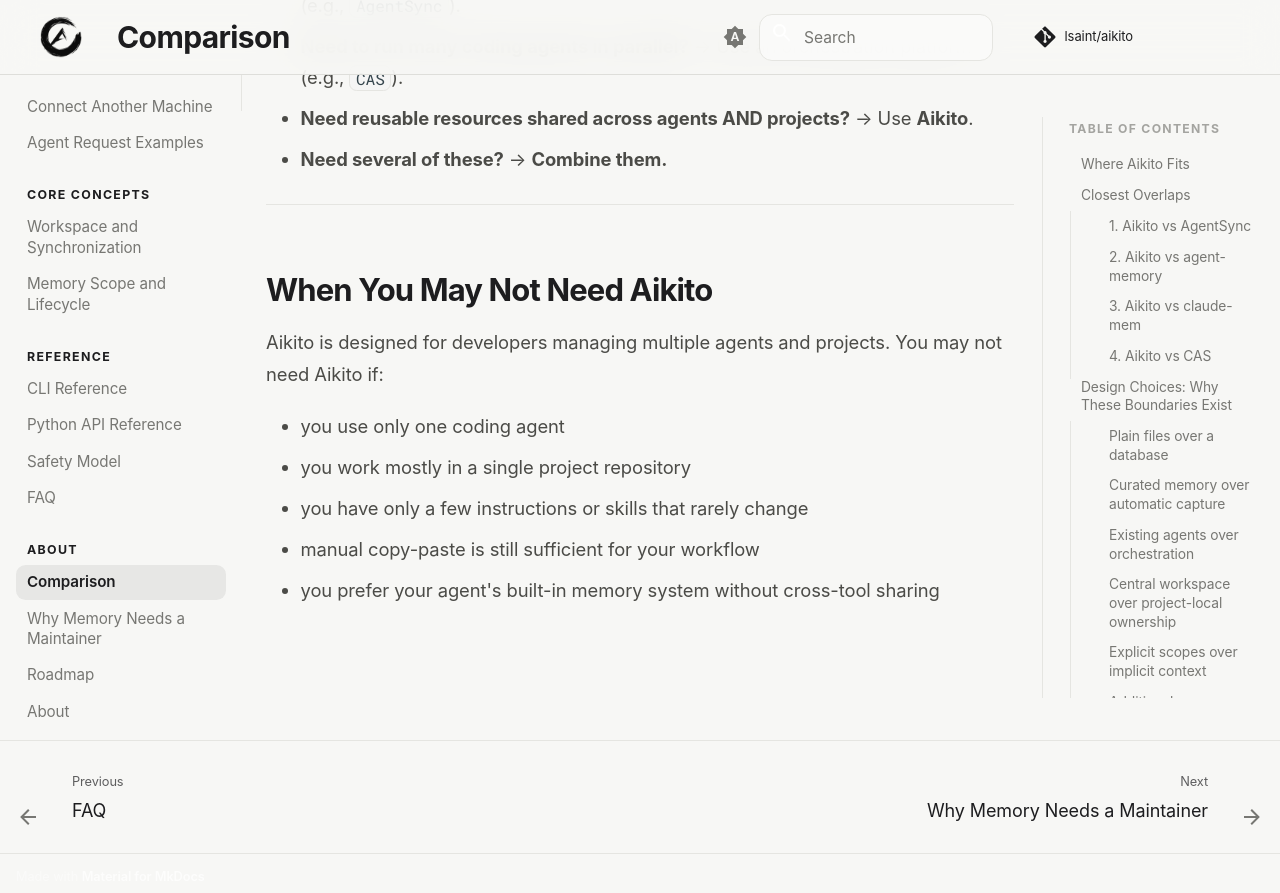
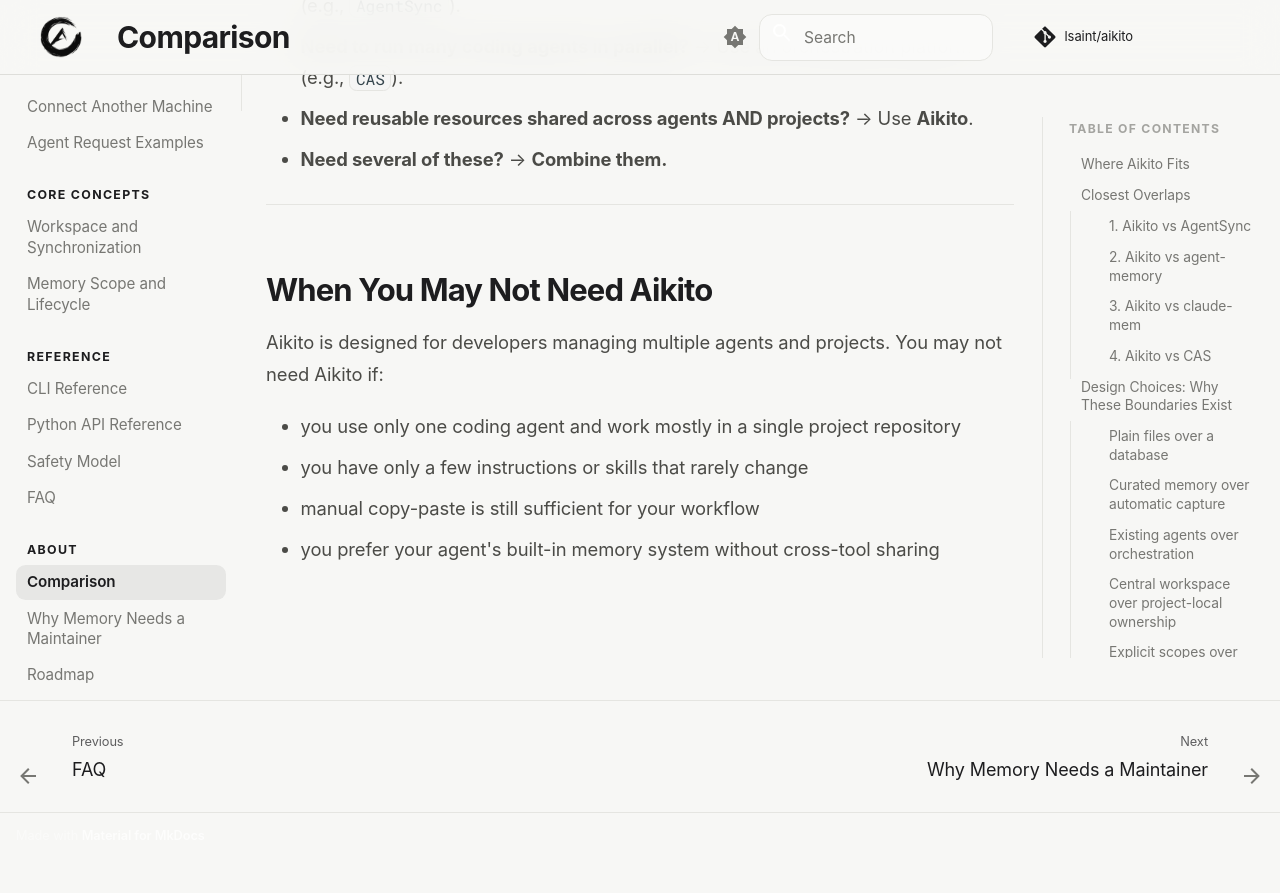
Before and after one commit to lsaint/aikito, an MkDocs documentation site: the page built from docs/comparison.md, in a window 1280 px wide and 900 px high, scrolled down 7791 px. Shown: the top 893 px of the window. Built offline with MkDocs 1.6.1 and Material for MkDocs 9.7.7, drawn with Linux system fonts in a browser that asks for light colours; comment, search, counter and statistics services are not loaded; after the commit the page ends 8650 px from its top, so only the background shows below that.

Commit message:
docs: merge redundant conditions in 'When You May Not Need Aikito'

```diff
--- a/docs/comparison.md
+++ b/docs/comparison.md
@@ -144,8 +144,7 @@
 
 Aikito is designed for developers managing multiple agents and projects. You may not need Aikito if:
 
-* you use only one coding agent
-* you work mostly in a single project repository
+* you use only one coding agent and work mostly in a single project repository
 * you have only a few instructions or skills that rarely change
 * manual copy-paste is still sufficient for your workflow
 * you prefer your agent's built-in memory system without cross-tool sharing
```
